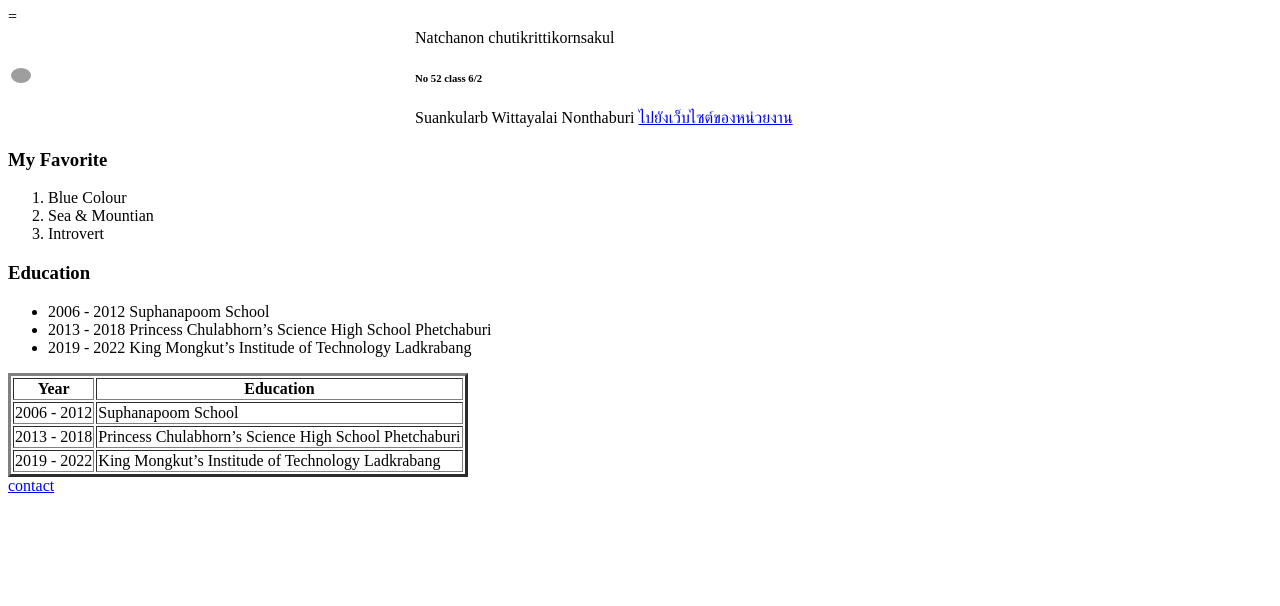
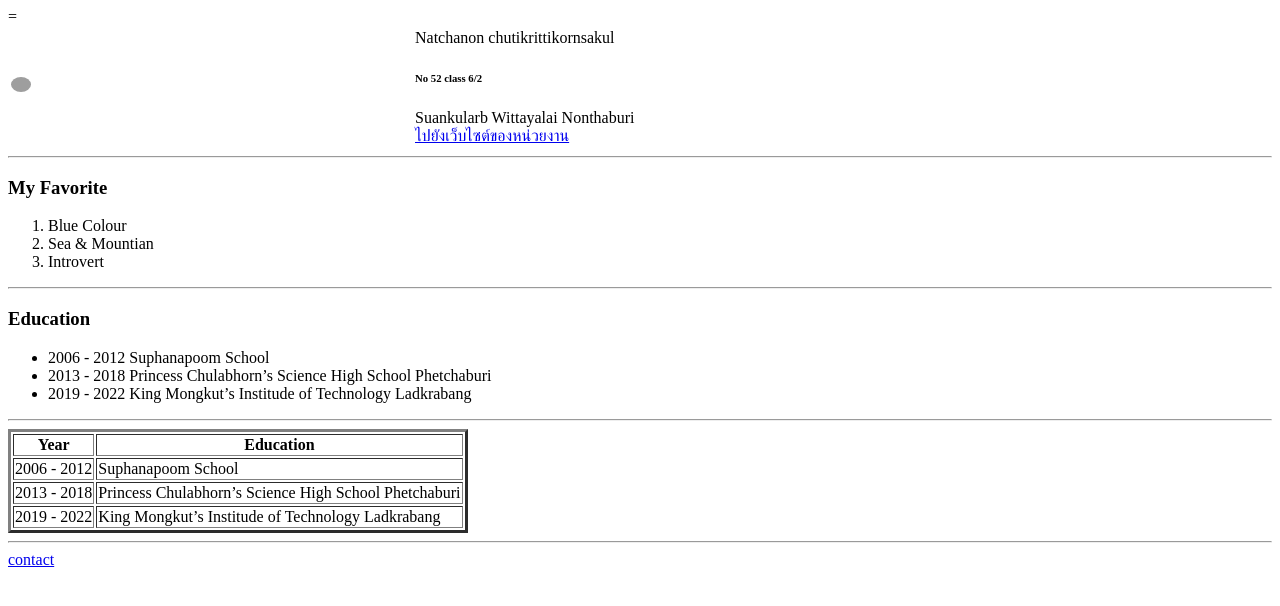
Before and after one commit to bangk-natchanon/MyPage2025, a plain HTML site: page index.html in a window 1280 px wide. Drawn offline with Linux system fonts and the light colour scheme; grey boxes are pictures that could not be loaded.

Commit message:
สร้าง Personal Page
Update index.html

```diff
--- a/index.html
+++ b/index.html
@@ -18,10 +18,13 @@
                 Natchanon chutikrittikornsakul
                 <h6>No 52 class 6/2</h6>
                 Suankularb Wittayalai Nonthaburi
+                <br>
                 <a href = "https://www.skn.ac.th/"> ไปยังเว็บไซต์ของหน่วยงาน </a>
             </td>
         </tr>
     </table>
+
+    <hr>
 
     <h3>My Favorite</h3>
     <ol>
@@ -29,12 +32,18 @@
         <li>Sea & Mountian</li>
         <li>Introvert</li>
     </ol>
+
+    <hr>
+
     <h3>Education</h3>
     <ul>
         <li>2006 - 2012 Suphanapoom School</li>
         <li>2013 - 2018 Princess Chulabhorn’s Science High School Phetchaburi</li>
         <li>2019 - 2022 King Mongkut’s Institude of Technology Ladkrabang</li>
     </ul>
+
+    <hr>
+
     <table border="3">
         <thead>
             <tr>
@@ -55,6 +64,6 @@
             <td>King Mongkut’s Institude of Technology Ladkrabang</td>
         </tr>
     </table>
-
+    <hr>
   <a href="contact.html">contact<a>
 </body>
```
